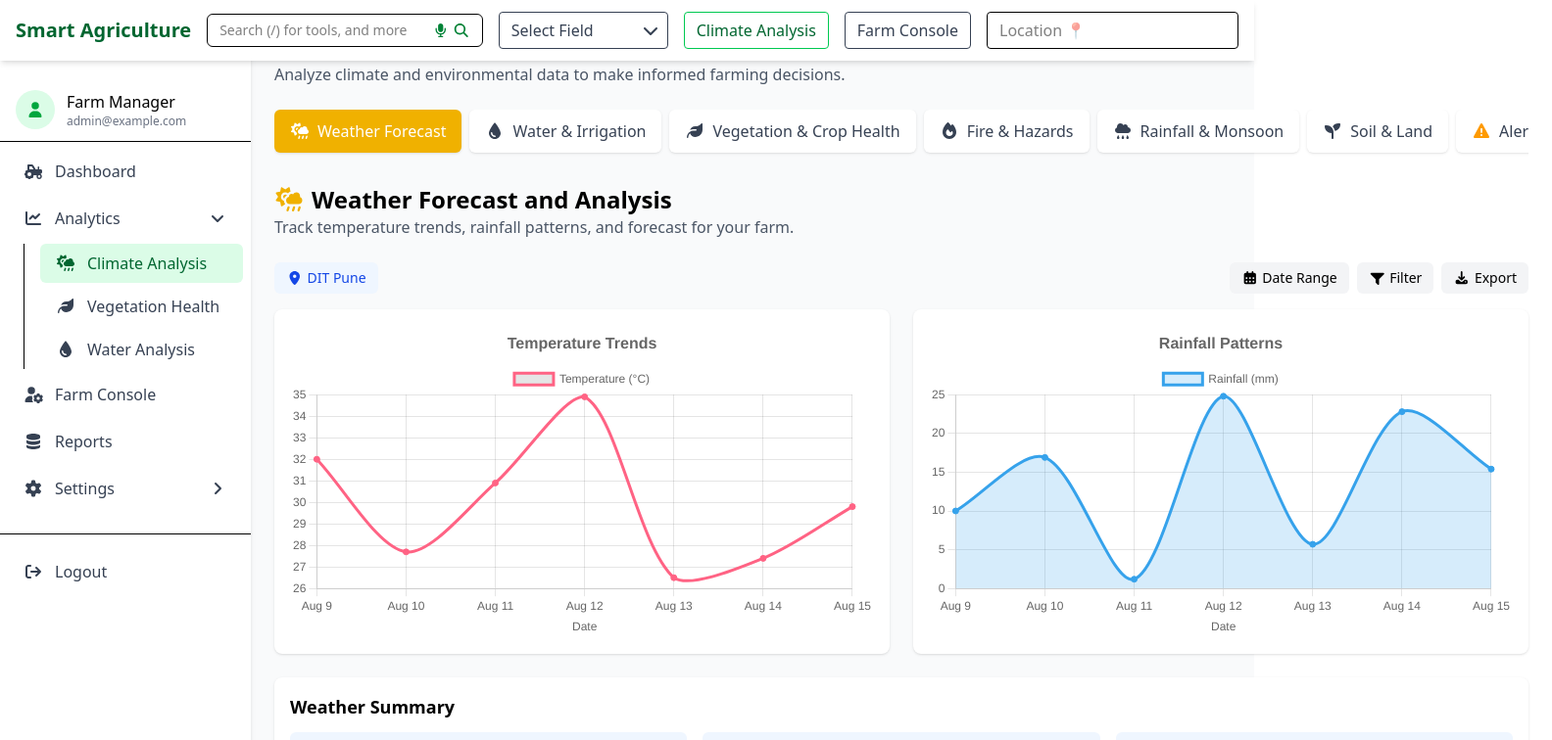
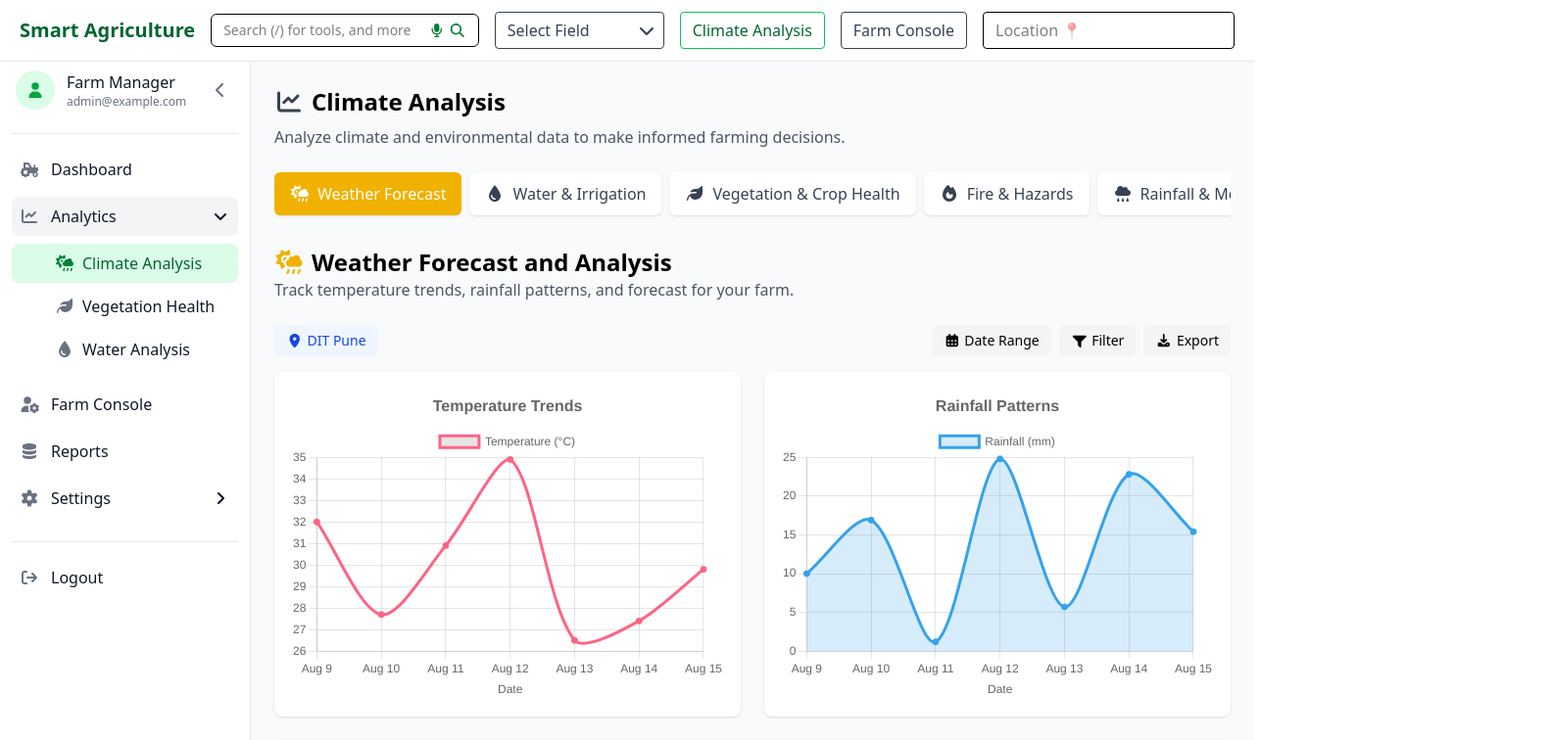
Before and after one commit to sujal-pawar/SMART_AGRI, a React (Vite) app in the folder client/: page /climate in a window 1280 px wide. Shown: the top 756 px of the page at 98% size, 1584 px wide, since content can reach past the window. Built offline with nearby package versions, Linux system fonts and the light colour scheme.

Commit message:
feat: enhance layout responsiveness with sidebar toggle and mobile menu improvements

```diff
--- a/client/src/components/layout/Layout.jsx
+++ b/client/src/components/layout/Layout.jsx
@@ -1,4 +1,4 @@
-import { useState } from 'react';
+import { useState, useEffect } from 'react';
 import Navbar from './Navbar';
 import Sidebar from './Sidebar';
 import { FontAwesomeIcon } from '@fortawesome/react-fontawesome';
@@ -6,44 +6,70 @@ import { faBars, faXmark } from '@fortawesome/free-solid-svg-icons';
 
 const Layout = ({ children }) => {
   const [sidebarOpen, setSidebarOpen] = useState(false);
+  const [isCollapsed, setIsCollapsed] = useState(false);
+  const [isMobile, setIsMobile] = useState(false);
 
+  // Check screen size
+  useEffect(() => {
+    const checkIfMobile = () => {
+      setIsMobile(window.innerWidth < 768);
+
+      // Auto-collapse sidebar on small screens (but not mobile)
+      if (window.innerWidth >= 768 && window.innerWidth < 1024) {
+        setIsCollapsed(true);
+      } else if (window.innerWidth >= 1024) {
+        setIsCollapsed(false);
+      }
+    };
+
+    checkIfMobile();
+    window.addEventListener('resize', checkIfMobile);
+    return () => window.removeEventListener('resize', checkIfMobile);
+  }, []);
+
+  // Toggle sidebar visibility on mobile
   const toggleSidebar = () => {
-    setSidebarOpen(!sidebarOpen);
+    if (isMobile) {
+      setSidebarOpen(!sidebarOpen);
+    } else {
+      setIsCollapsed(!isCollapsed);
+    }
   };
 
   return (
     <div className="flex flex-col min-h-screen bg-gray-50">
-      {/* Mobile Sidebar Toggle Button */}
+      <Navbar />
+
+      {/* Mobile Menu Button */}
       <button
-        onClick={toggleSidebar}
-        className="md:hidden fixed bottom-4 right-4 z-50 bg-green-600 text-white w-12 h-12 rounded-full shadow-lg flex items-center justify-center"
+        onClick={() => setSidebarOpen(!sidebarOpen)}
+        type="button"
+        className="md:hidden fixed bottom-4 right-4 z-50 inline-flex items-center p-2 text-sm rounded-lg bg-green-600 text-white hover:bg-green-700 w-12 h-12 justify-center"
       >
+        <span className="sr-only">Toggle sidebar</span>
         <FontAwesomeIcon icon={sidebarOpen ? faXmark : faBars} className="text-xl" />
       </button>
 
-      {/* Mobile Sidebar Overlay */}
-      {sidebarOpen && (
+      {/* Dark Overlay - visible when mobile sidebar is open */}
+      {sidebarOpen && isMobile && (
         <div
-          className="md:hidden fixed inset-0 bg-black bg-opacity-50 z-30"
           onClick={() => setSidebarOpen(false)}
+          className="fixed inset-0 z-30 bg-gray-900 bg-opacity-50 transition-opacity md:hidden"
         ></div>
       )}
 
-      <div className="flex flex-1">
-        {/* Sidebar - hidden on mobile unless toggled */}
-        <div className={`md:relative fixed inset-y-0 left-0 z-40 transition-transform transform ${sidebarOpen ? 'translate-x-0' : '-translate-x-full md:translate-x-0'}`}>
-          <Sidebar />
-        </div>
+      {/* Sidebar */}
+      <Sidebar isSidebarOpen={sidebarOpen} isCollapsed={isCollapsed} toggleSidebar={toggleSidebar} />
 
-        {/* Main Content Area */}
-        <div className="flex-1 flex flex-col">
-          <Navbar />
-          <main className="flex-1 p-4 md:p-6 md:ml-64 md:mt-0 mt-16">
-            <div className="container mx-auto">
-              {children}
-            </div>
-          </main>
-        </div>
+      {/* Main Content */}
+      <div className={`flex-1 transition-all duration-300 ${
+        isCollapsed ? 'md:ml-20' : 'md:ml-64'
+      } mt-16`}>
+        <main className="p-4 md:p-6">
+          <div className="mx-auto">
+            {children}
+          </div>
+        </main>
       </div>
     </div>
   );
--- a/client/src/components/layout/Navbar.jsx
+++ b/client/src/components/layout/Navbar.jsx
@@ -65,8 +65,9 @@ const Navbar = () => {
   };
 
   return (
-    <div className="z-100 fixed w-full bg-white shadow-md ">
-      <nav className="container mx-auto px-4 py-3">
+    <>
+      <nav className="fixed top-0 z-50 w-full bg-white border-b border-gray-200">
+        <div className="px-3 py-3 lg:px-5">
           <div className="flex items-center justify-between">
             {/* Logo/Brand */}
             <Link to="/" className="text-xl font-bold text-green-800 whitespace-nowrap">
@@ -236,6 +237,7 @@ const Navbar = () => {
               </div>
             </div>
           )}
+        </div>
       </nav>
 
       {/* New Field Dialog */}
@@ -274,7 +276,7 @@ const Navbar = () => {
           </div>
         </div>
       )}
-    </div>
+    </>
   );
 };
 
--- a/client/src/components/layout/Sidebar.jsx
+++ b/client/src/components/layout/Sidebar.jsx
@@ -1,4 +1,4 @@
-import { useState } from 'react';
+import { useState, useEffect } from 'react';
 import { Link, useLocation } from 'react-router-dom';
 import { FontAwesomeIcon } from '@fortawesome/react-fontawesome';
 import {
@@ -13,21 +13,35 @@ import {
   faAngleRight,
   faAngleDown,
   faUser,
-  faUserGear
+  faUserGear,
+  faChevronLeft,
+  faChevronRight
 } from '@fortawesome/free-solid-svg-icons';
 
-const Sidebar = () => {
+const Sidebar = ({ isSidebarOpen, isCollapsed, toggleSidebar }) => {
   const location = useLocation();
-  const [collapsed, setCollapsed] = useState({
-    analytics: false,
-    settings: true
+  const [expandedMenus, setExpandedMenus] = useState({
+    analytics: true,
+    settings: false
   });
 
-  const toggleCollapse = (section) => {
-    setCollapsed({
-      ...collapsed,
-      [section]: !collapsed[section]
-    });
+  // Detect screen size for responsive behavior
+  const [isMobile, setIsMobile] = useState(window.innerWidth < 768);
+
+  useEffect(() => {
+    const handleResize = () => {
+      setIsMobile(window.innerWidth < 768);
+    };
+
+    window.addEventListener('resize', handleResize);
+    return () => window.removeEventListener('resize', handleResize);
+  }, []);
+
+  const toggleMenu = (menu) => {
+    setExpandedMenus(prev => ({
+      ...prev,
+      [menu]: !prev[menu]
+    }));
   };
 
   const isActive = (path) => {
@@ -35,88 +49,111 @@ const Sidebar = () => {
   };
 
   return (
-    <div className="bg-white min-h-full shadow-md h-screen w-64 fixed left-0 top-0 pt-16 overflow-y-auto">
-      <div className="py-4">
-        {/* User Info */}
-        <div className="px-4 py-3 mb-2 border-b">
+    <aside
+      className={`fixed top-0 left-0 z-40 h-screen pt-16 transition-all duration-300 ease-in-out bg-white border-r border-gray-200 ${
+        isSidebarOpen ? 'translate-x-0' : '-translate-x-full md:translate-x-0'
+      } ${isMobile ? 'w-72' : isCollapsed ? 'md:w-20' : 'md:w-64'}`}
+    >
+      <div className="h-full px-3 pb-4 overflow-y-auto">
+        <div className="flex items-center justify-between py-2 px-1">
+          {/* User Info */}
           <div className="flex items-center">
             <div className="h-10 w-10 rounded-full bg-green-100 flex items-center justify-center">
               <FontAwesomeIcon icon={faUser} className="text-green-600" />
             </div>
-            <div className="ml-3">
-              <div className="font-medium">Farm Manager</div>
-              <div className="text-xs text-gray-500">admin@example.com</div>
-            </div>
+            {!isCollapsed && (
+              <div className="ml-3">
+                <div className="font-medium text-gray-900">Farm Manager</div>
+                <div className="text-xs text-gray-500">admin@example.com</div>
+              </div>
+            )}
           </div>
+
+          {/* Toggle button - only visible on desktop */}
+          <button
+            onClick={toggleSidebar}
+            type="button"
+            className="hidden md:inline-flex items-center justify-center p-1 rounded-lg text-gray-500 hover:bg-gray-100"
+          >
+            <FontAwesomeIcon icon={isCollapsed ? faChevronRight : faChevronLeft} className="w-5 h-5" />
+            <span className="sr-only">Toggle sidebar</span>
+          </button>
         </div>
 
+        <div className="my-4 border-t border-gray-200"></div>
+
         {/* Navigation Links */}
-        <ul className="space-y-1 px-2">
+        <ul className="space-y-2">
           <li>
             <Link
               to="/"
-              className={`flex items-center px-4 py-2.5 rounded-md transition-colors ${
+              className={`flex items-center p-2 rounded-lg ${
                 isActive('/')
                   ? 'bg-green-100 text-green-800'
-                  : 'text-gray-700 hover:bg-gray-100'
-              }`}
+                  : 'text-gray-900 hover:bg-gray-100'
+              } group`}
             >
-              <FontAwesomeIcon icon={faTractor} className="w-5 h-5 mr-3" />
-              <span className="font-medium">Dashboard</span>
+              <FontAwesomeIcon icon={faTractor} className={`w-5 h-5 text-gray-500 transition ${isActive('/') ? 'text-green-700' : 'group-hover:text-gray-900'}`} />
+              {!isCollapsed && <span className="flex-1 ml-3 whitespace-nowrap">Dashboard</span>}
             </Link>
           </li>
 
           {/* Analytics Section */}
           <li>
             <button
-              onClick={() => toggleCollapse('analytics')}
-              className="w-full flex items-center justify-between px-4 py-2.5 rounded-md transition-colors text-gray-700 hover:bg-gray-100"
+              type="button"
+              className={`flex items-center w-full p-2 text-base transition duration-75 rounded-lg group ${
+                expandedMenus.analytics ? 'bg-gray-100' : 'hover:bg-gray-100'
+              } text-gray-900`}
+              onClick={() => toggleMenu('analytics')}
             >
-              <div className="flex items-center">
-                <FontAwesomeIcon icon={faChartLine} className="w-5 h-5 mr-3" />
-                <span className="font-medium">Analytics</span>
-              </div>
-              <FontAwesomeIcon icon={collapsed.analytics ? faAngleRight : faAngleDown} className="w-4 h-4" />
+              <FontAwesomeIcon icon={faChartLine} className="w-5 h-5 text-gray-500 transition group-hover:text-gray-900" />
+              {!isCollapsed && (
+                <>
+                  <span className="flex-1 ml-3 text-left whitespace-nowrap">Analytics</span>
+                  <FontAwesomeIcon icon={expandedMenus.analytics ? faAngleDown : faAngleRight} />
+                </>
+              )}
             </button>
 
-            {!collapsed.analytics && (
-              <ul className="ml-4 pl-4 border-l space-y-1 mt-1">
+            {expandedMenus.analytics && (
+              <ul className="py-2 space-y-1">
                 <li>
                   <Link
                     to="/climate"
-                    className={`flex items-center px-4 py-2 rounded-md transition-colors ${
+                    className={`flex items-center p-2 pl-11 w-full text-base transition duration-75 rounded-lg ${
                       isActive('/climate')
                         ? 'bg-green-100 text-green-800'
-                        : 'text-gray-700 hover:bg-gray-100'
-                    }`}
+                        : 'text-gray-900 hover:bg-gray-100'
+                    } group`}
                   >
-                    <FontAwesomeIcon icon={faCloudSunRain} className="w-4 h-4 mr-3" />
+                    <FontAwesomeIcon icon={faCloudSunRain} className={`w-4 h-4 mr-2 ${isActive('/climate') ? 'text-green-700' : 'text-gray-500'}`} />
                     <span>Climate Analysis</span>
                   </Link>
                 </li>
                 <li>
                   <Link
                     to="/vegetation"
-                    className={`flex items-center px-4 py-2 rounded-md transition-colors ${
+                    className={`flex items-center p-2 pl-11 w-full text-base transition duration-75 rounded-lg ${
                       isActive('/vegetation')
                         ? 'bg-green-100 text-green-800'
-                        : 'text-gray-700 hover:bg-gray-100'
-                    }`}
+                        : 'text-gray-900 hover:bg-gray-100'
+                    } group`}
                   >
-                    <FontAwesomeIcon icon={faLeaf} className="w-4 h-4 mr-3" />
+                    <FontAwesomeIcon icon={faLeaf} className={`w-4 h-4 mr-2 ${isActive('/vegetation') ? 'text-green-700' : 'text-gray-500'}`} />
                     <span>Vegetation Health</span>
                   </Link>
                 </li>
                 <li>
                   <Link
                     to="/water"
-                    className={`flex items-center px-4 py-2 rounded-md transition-colors ${
+                    className={`flex items-center p-2 pl-11 w-full text-base transition duration-75 rounded-lg ${
                       isActive('/water')
                         ? 'bg-green-100 text-green-800'
-                        : 'text-gray-700 hover:bg-gray-100'
-                    }`}
+                        : 'text-gray-900 hover:bg-gray-100'
+                    } group`}
                   >
-                    <FontAwesomeIcon icon={faDroplet} className="w-4 h-4 mr-3" />
+                    <FontAwesomeIcon icon={faDroplet} className={`w-4 h-4 mr-2 ${isActive('/water') ? 'text-green-700' : 'text-gray-500'}`} />
                     <span>Water Analysis</span>
                   </Link>
                 </li>
@@ -127,54 +164,59 @@ const Sidebar = () => {
           <li>
             <Link
               to="/farm-console"
-              className={`flex items-center px-4 py-2.5 rounded-md transition-colors ${
+              className={`flex items-center p-2 rounded-lg ${
                 isActive('/farm-console')
                   ? 'bg-green-100 text-green-800'
-                  : 'text-gray-700 hover:bg-gray-100'
-              }`}
+                  : 'text-gray-900 hover:bg-gray-100'
+              } group`}
             >
-              <FontAwesomeIcon icon={faUserGear} className="w-5 h-5 mr-3" />
-              <span className="font-medium">Farm Console</span>
+              <FontAwesomeIcon icon={faUserGear} className={`w-5 h-5 text-gray-500 transition ${isActive('/farm-console') ? 'text-green-700' : 'group-hover:text-gray-900'}`} />
+              {!isCollapsed && <span className="flex-1 ml-3 whitespace-nowrap">Farm Console</span>}
             </Link>
           </li>
 
           <li>
             <Link
               to="/reports"
-              className={`flex items-center px-4 py-2.5 rounded-md transition-colors ${
+              className={`flex items-center p-2 rounded-lg ${
                 isActive('/reports')
                   ? 'bg-green-100 text-green-800'
-                  : 'text-gray-700 hover:bg-gray-100'
-              }`}
+                  : 'text-gray-900 hover:bg-gray-100'
+              } group`}
             >
-              <FontAwesomeIcon icon={faDatabase} className="w-5 h-5 mr-3" />
-              <span className="font-medium">Reports</span>
+              <FontAwesomeIcon icon={faDatabase} className={`w-5 h-5 text-gray-500 transition ${isActive('/reports') ? 'text-green-700' : 'group-hover:text-gray-900'}`} />
+              {!isCollapsed && <span className="flex-1 ml-3 whitespace-nowrap">Reports</span>}
             </Link>
           </li>
 
           {/* Settings Section */}
           <li>
             <button
-              onClick={() => toggleCollapse('settings')}
-              className="w-full flex items-center justify-between px-4 py-2.5 rounded-md transition-colors text-gray-700 hover:bg-gray-100"
+              type="button"
+              className={`flex items-center w-full p-2 text-base transition duration-75 rounded-lg group ${
+                expandedMenus.settings ? 'bg-gray-100' : 'hover:bg-gray-100'
+              } text-gray-900`}
+              onClick={() => toggleMenu('settings')}
             >
-              <div className="flex items-center">
-                <FontAwesomeIcon icon={faCog} className="w-5 h-5 mr-3" />
-                <span className="font-medium">Settings</span>
-              </div>
-              <FontAwesomeIcon icon={collapsed.settings ? faAngleRight : faAngleDown} className="w-4 h-4" />
+              <FontAwesomeIcon icon={faCog} className="w-5 h-5 text-gray-500 transition group-hover:text-gray-900" />
+              {!isCollapsed && (
+                <>
+                  <span className="flex-1 ml-3 text-left whitespace-nowrap">Settings</span>
+                  <FontAwesomeIcon icon={expandedMenus.settings ? faAngleDown : faAngleRight} />
+                </>
+              )}
             </button>
 
-            {!collapsed.settings && (
-              <ul className="ml-4 pl-4 border-l space-y-1 mt-1">
+            {expandedMenus.settings && (
+              <ul className="py-2 space-y-1">
                 <li>
                   <Link
                     to="/settings/profile"
-                    className={`flex items-center px-4 py-2 rounded-md transition-colors ${
+                    className={`flex items-center p-2 pl-11 w-full text-base transition duration-75 rounded-lg ${
                       isActive('/settings/profile')
                         ? 'bg-green-100 text-green-800'
-                        : 'text-gray-700 hover:bg-gray-100'
-                    }`}
+                        : 'text-gray-900 hover:bg-gray-100'
+                    } group`}
                   >
                     <span>Profile</span>
                   </Link>
@@ -182,11 +224,11 @@ const Sidebar = () => {
                 <li>
                   <Link
                     to="/settings/preferences"
-                    className={`flex items-center px-4 py-2 rounded-md transition-colors ${
+                    className={`flex items-center p-2 pl-11 w-full text-base transition duration-75 rounded-lg ${
                       isActive('/settings/preferences')
                         ? 'bg-green-100 text-green-800'
-                        : 'text-gray-700 hover:bg-gray-100'
-                    }`}
+                        : 'text-gray-900 hover:bg-gray-100'
+                    } group`}
                   >
                     <span>Preferences</span>
                   </Link>
@@ -197,17 +239,17 @@ const Sidebar = () => {
         </ul>
 
         {/* Bottom Link */}
-        <div className="border-t mt-6 pt-4 px-2">
+        <div className="pt-4 mt-6 space-y-2 border-t border-gray-200">
           <Link
             to="/logout"
-            className="flex items-center px-4 py-2.5 rounded-md transition-colors text-gray-700 hover:bg-red-50 hover:text-red-700"
+            className="flex items-center p-2 rounded-lg text-gray-900 hover:bg-red-50 hover:text-red-700 group transition-colors"
           >
-            <FontAwesomeIcon icon={faArrowRightFromBracket} className="w-5 h-5 mr-3" />
-            <span className="font-medium">Logout</span>
+            <FontAwesomeIcon icon={faArrowRightFromBracket} className="w-5 h-5 text-gray-500 transition group-hover:text-red-700" />
+            <span className="ml-3">Logout</span>
           </Link>
         </div>
       </div>
-    </div>
+    </aside>
   );
 };
 
--- a/client/src/pages/ClimateAnalysis.jsx
+++ b/client/src/pages/ClimateAnalysis.jsx
@@ -268,7 +268,7 @@ const ClimateAnalysis = () => {
     switch(activeTab) {
       case 'weather':
         return (
-          <div className="Analytic">
+          <div className="Analytic ">
             <div className="mb-6">
               <h2 className="text-2xl font-bold flex items-center">
                 <FontAwesomeIcon icon={faCloudSunRain} className="text-yellow-500 mr-2" />
@@ -702,7 +702,7 @@ const ClimateAnalysis = () => {
 
   return (
     <div>
-      <div className="mb-6">
+      <div className="mb-6 max-w-screen">
         <h1 className="text-2xl font-bold mb-2 flex items-center">
           <FontAwesomeIcon icon={faChartLine} className="text-gray-700 mr-2" />
           Climate Analysis
```
Lines whose indentation alone changed are shown as unchanged.
